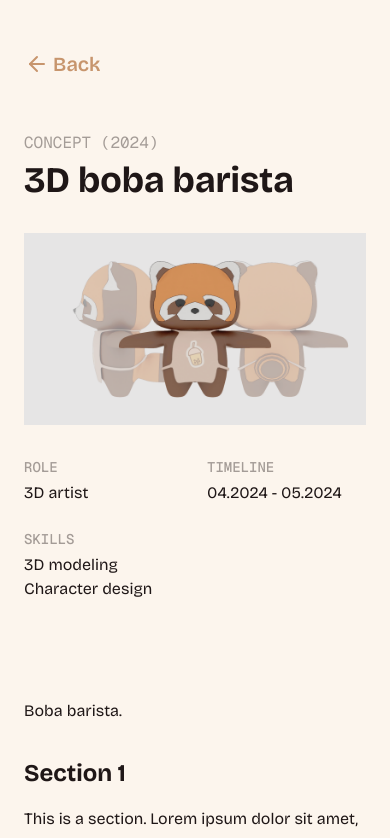
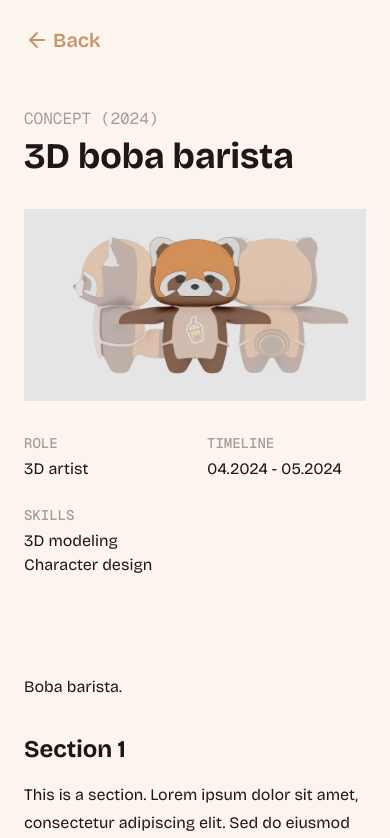
Before and after one commit to linkai101/site, a Next.js app: page /2024-boba-barista in a window 390 px wide. Shown: the top 838 px of the page. Built offline with nearby package versions, Linux system fonts and the light colour scheme; a web font is replaced by a local one.

Commit message:
feat: letterhead entrance animation

```diff
--- a/components/letterhead.tsx
+++ b/components/letterhead.tsx
@@ -1,6 +1,7 @@
 "use client";
 
 import Link from "next/link";
+import { motion } from "motion/react";
 import { ArrowLeft } from "lucide-react";
 import { Button } from "./ui/button";
 import { useRef } from "react";
@@ -22,8 +23,19 @@ export function Letterhead({ children, title, label, thumbnail, thumbnailAlt, me
   const contentRef = useRef<HTMLDivElement>(null);
 
   return (
-    <div className="container max-w-6xl px-6 py-12 flex flex-col lg:flex-row gap-12 lg:gap-16">
-      <div className="lg:w-60">
+    <motion.div
+      className="container max-w-6xl px-6 pt-6 lg:pt-12 pb-12 flex flex-col lg:flex-row gap-12 lg:gap-16"
+      initial="hidden"
+      animate="visible"
+      variants={{
+        hidden: {},
+        visible: { transition: { staggerChildren: 0.1 } },
+      }}
+    >
+      <motion.div
+        className="lg:w-60"
+        variants={{ hidden: { opacity: 0, y: 16 }, visible: { opacity: 1, y: 0, transition: { duration: 0.5, ease: "easeOut" } } }}
+      >
         <div className="sticky top-12">
           <Link href="/">
             <Button
@@ -40,9 +52,12 @@ export function Letterhead({ children, title, label, thumbnail, thumbnailAlt, me
             <TableOfContents contentRef={contentRef} />
           </div>
         </div>
-      </div>
+      </motion.div>
 
-      <div className="flex-1">
+      <motion.div
+        className="flex-1"
+        variants={{ hidden: { opacity: 0, y: 16 }, visible: { opacity: 1, y: 0, transition: { duration: 0.5, ease: "easeOut" } } }}
+      >
         <p className="text-muted font-mono uppercase">
           {label}
         </p>
@@ -69,7 +84,7 @@ export function Letterhead({ children, title, label, thumbnail, thumbnailAlt, me
         <div className="mt-24" ref={contentRef}>
           {children}
         </div>
-      </div>
-    </div>
+      </motion.div>
+    </motion.div>
   );
 }
```
